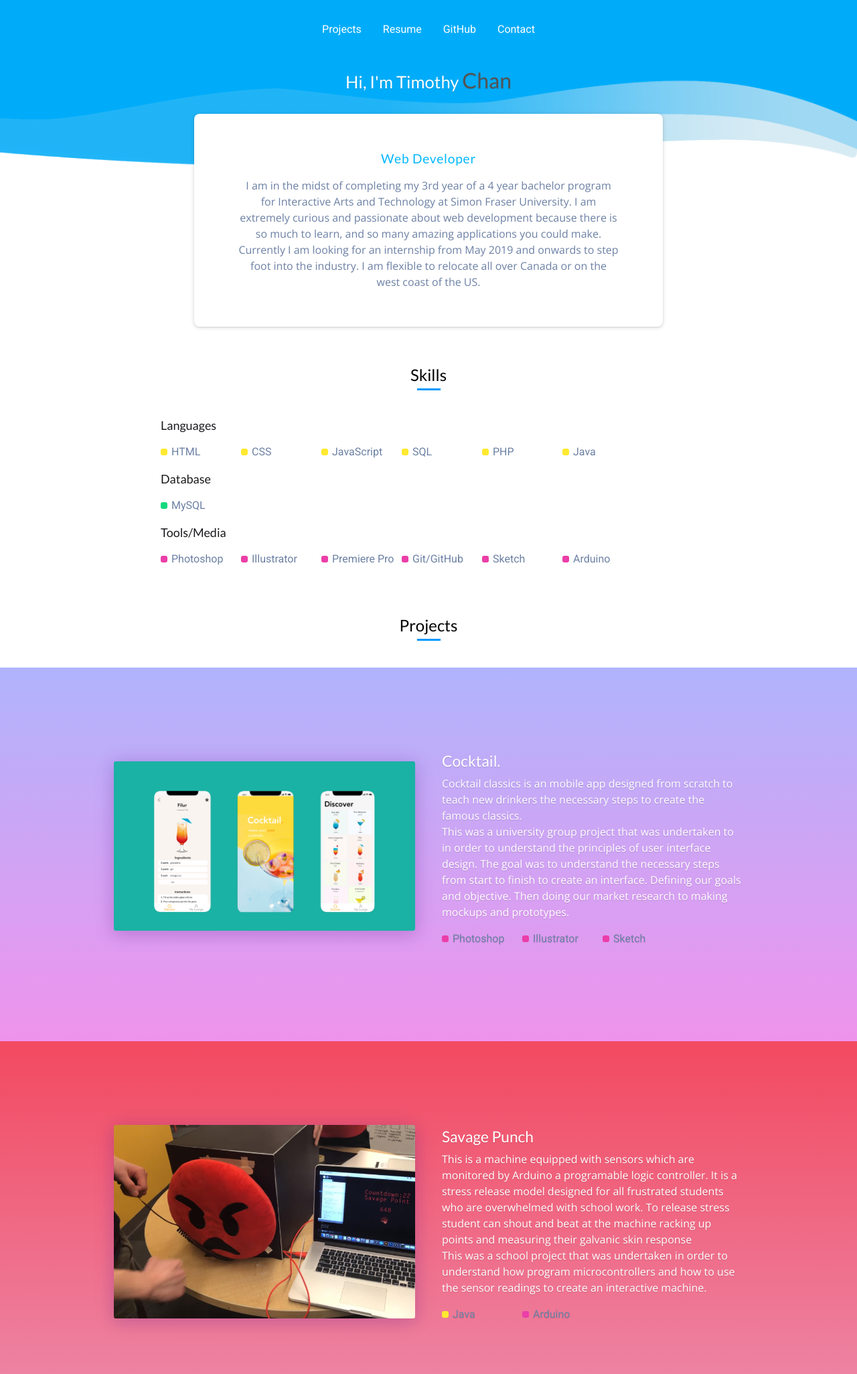
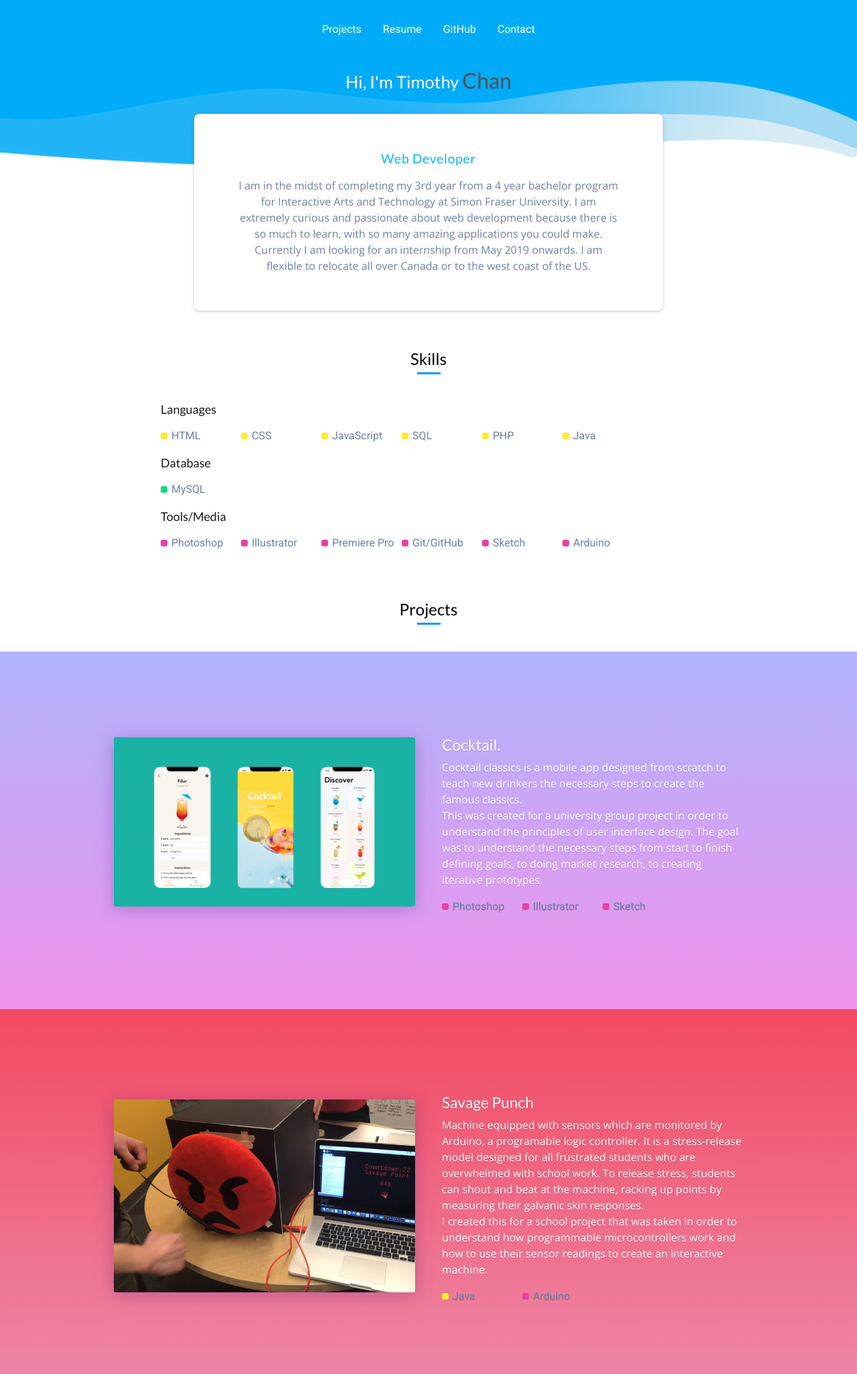
Before and after one commit to szechaun/portfolio, a plain HTML site: page Actual Port/index.html in a window 1280 px wide. Shown: the top 2052 px of the page at 67% size. Drawn offline with nearby package versions, Linux system fonts and the light colour scheme.

Commit message:
Fixed grammar need to update iteration text

```diff
--- a/Actual Port/index.html
+++ b/Actual Port/index.html
@@ -39,11 +39,11 @@
     <h1 class="name">Hi, I'm Timothy <span>Chan</span></h1>
     <div class="card">
       <h2 class="card_title">Web Developer</h2>
-      <p class="card_text">I am in the midst of completing my 3rd year of a 4 year bachelor program for Interactive Arts
+      <p class="card_text">I am in the midst of completing my 3rd year from a 4 year bachelor program for Interactive Arts
         and Technology at Simon Fraser University. I am extremely curious and passionate about web development because
-        there is so much to learn, and so many amazing applications you could make. Currently I am looking for an
-        internship from May 2019 and onwards to step foot into the industry. I am flexible to relocate all over Canada
-        or on the west coast of the US.
+        there is so much to learn, with so many amazing applications you could make. Currently I am looking for an
+        internship from May 2019 onwards. I am flexible to relocate all over Canada
+        or to the west coast of the US.
       </p>
 
     </div>
@@ -96,12 +96,11 @@
 
           <div class="project_info">
             <h3 class="project_title">Cocktail.</h3>
-            <p class="project_description">Cocktail classics is an mobile app designed from scratch to
+            <p class="project_description">Cocktail classics is a mobile app designed from scratch to
               teach new drinkers the necessary
-              steps to create the famous classics.<br> This was a university group project that was undertaken to in
+              steps to create the famous classics.<br>    This was created for a university group project in
               order to understand the principles of user interface design. The goal was to understand the necessary
-              steps from start to finish to create an interface. Defining our goals and objective. Then doing our market
-              research to making mockups and prototypes. </p>
+              steps from start to finish defining goals, to doing market research, to creating iterative prototypes.   </p>
             <ul class="list">
               <li class="list_media">Photoshop </li>
               <li class="list_media">Illustrator </li>
@@ -117,12 +116,11 @@
 
           <div class="project_info">
             <h3 class="project_title">Savage Punch</h3>
-            <p class="project_description">This is a machine equipped with sensors which are monitored by Arduino a
-              programable logic controller. It is a stress release model designed for all frustrated students who are
-              overwhelmed with school work. To release stress student can shout and beat at the machine racking up
-              points and measuring their galvanic skin response<br> This was a school project that was undertaken in
-              order to understand how program microcontrollers and how to use the sensor readings to create an
-              interactive machine. </p>
+            <p class="project_description">Machine equipped with sensors which are monitored by Arduino, a
+              programable logic controller. It is a stress-release model designed for all frustrated students who
+              are overwhelmed with school work. To release stress, students can shout and beat at the machine, racking up points by measuring their galvanic skin responses.<br>
+              I created this for a school project that was taken in order to understand how programmable microcontrollers work
+              and how to use their sensor readings to create an interactive machine. </p>
             <ul class="list">
               <li class="list_languages">Java </li>
               <li class="list_media">Arduino </li>
```
Also changed, not shown: Actual Port/cocktailclassics.html (+4 -7 lines), Actual Port/savagepunch.html (+8 -20 lines).
